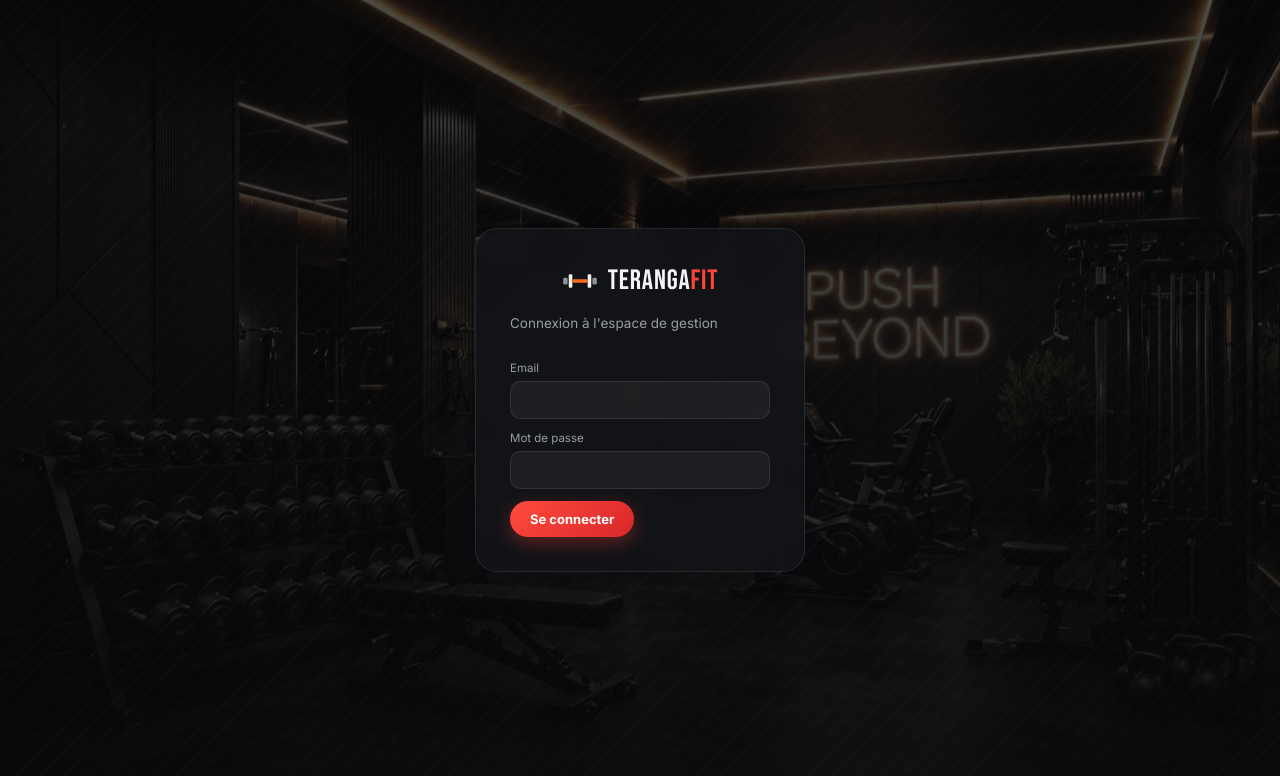
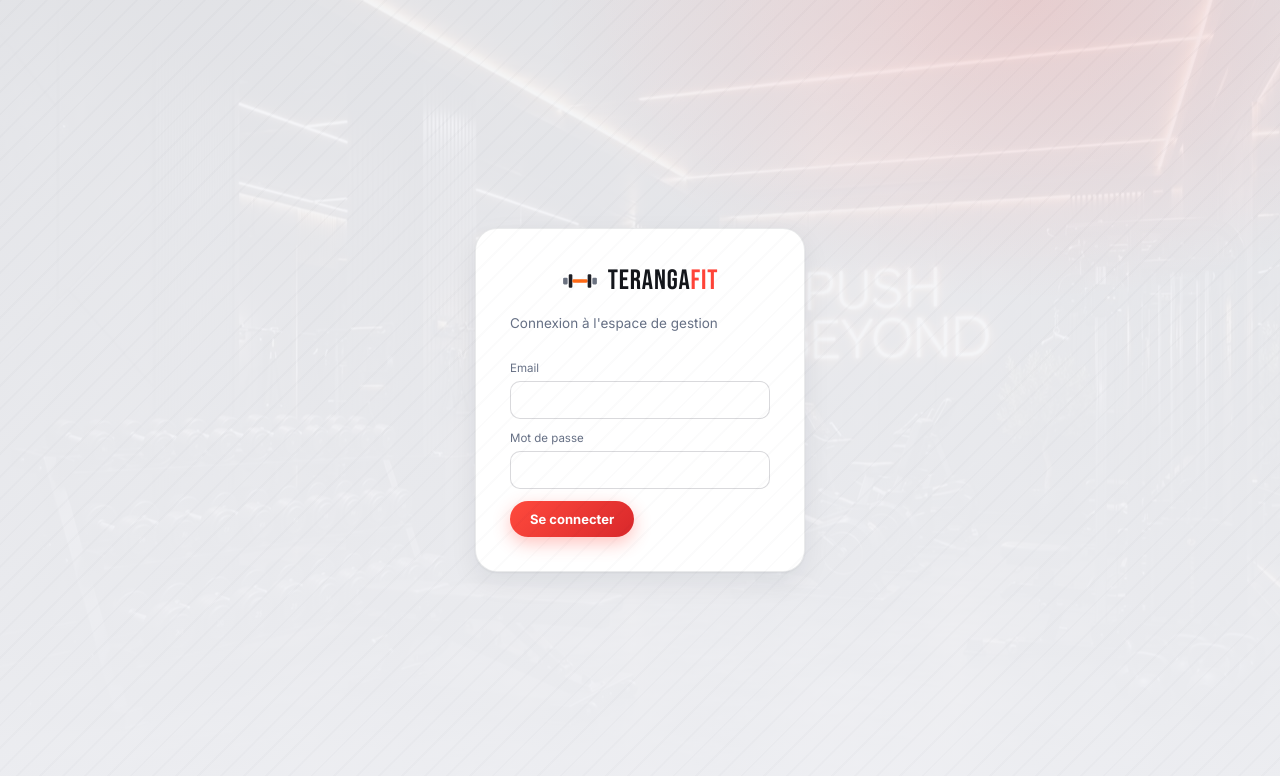
Before and after one commit to Ismaila01/teranga-fit, a Next.js app: page /login in a window 1280 px wide. Shown: the top 776 px of the page. Built offline with nearby package versions, Linux system fonts and the light colour scheme; no server answers.

Commit message:
thème clair

```diff
--- a/components/Logo.js
+++ b/components/Logo.js
@@ -1,11 +1,11 @@
 export default function Logo({ size = 30 }) {
   return (
     <svg width={size} height={size} viewBox="0 0 32 32" fill="none" xmlns="http://www.w3.org/2000/svg">
-      <rect x="1" y="13" width="4" height="6" rx="1" fill="#8D9099" />
-      <rect x="6" y="10" width="3.2" height="12" rx="1" fill="#F3F1EC" />
+      <rect x="1" y="13" width="4" height="6" rx="1" fill="#6B7280" />
+      <rect x="6" y="10" width="3.2" height="12" rx="1" fill="#1C1E25" />
       <rect x="9.2" y="14.5" width="13.6" height="3" rx="1.2" fill="#FF6A16" />
-      <rect x="22.8" y="10" width="3.2" height="12" rx="1" fill="#F3F1EC" />
-      <rect x="27" y="13" width="4" height="6" rx="1" fill="#8D9099" />
+      <rect x="22.8" y="10" width="3.2" height="12" rx="1" fill="#1C1E25" />
+      <rect x="27" y="13" width="4" height="6" rx="1" fill="#6B7280" />
     </svg>
   );
 }
--- a/styles/globals.css
+++ b/styles/globals.css
@@ -1,23 +1,24 @@
 @import url('https://fonts.googleapis.com/css2?family=Bebas+Neue&family=Inter:wght@400;500;600;700;800&display=swap');
 
 :root {
-  --bg:#08090B; --glass:rgba(255,255,255,.045); --line:rgba(255,255,255,.09);
-  --text:#F4F4F6; --muted:#9A9DA6;
-  --coral:#FF4438; --orange:#FF6A16; --cyan:#2FD1D9; --amber:#F2A93B; --green:#34D399;
-  --surface:#14151A; --surface2:#1C1E25;
+  --bg:#F3F4F8; --glass:#FFFFFF; --line:rgba(20,24,40,.09);
+  --text:#14161B; --muted:#667085;
+  --coral:#FF4438; --orange:#FF6A16; --cyan:#1BB5BE; --amber:#E8962A; --green:#12A06E;
+  --surface:#FFFFFF; --surface2:#F3F4F8;
+  --shadow: 0 1px 2px rgba(16,24,40,.05), 0 10px 28px rgba(16,24,40,.07);
 }
 * { box-sizing: border-box; }
 html, body { margin: 0; padding: 0; color: var(--text); font-family: 'Inter', sans-serif; }
 body {
   background:
-    radial-gradient(900px 500px at 85% -10%, rgba(255,59,59,.17), transparent 60%),
-    radial-gradient(700px 500px at -5% 105%, rgba(255,106,22,.10), transparent 60%),
+    radial-gradient(900px 480px at 90% -12%, rgba(255,68,56,.10), transparent 60%),
+    radial-gradient(700px 480px at -5% 108%, rgba(255,138,61,.08), transparent 60%),
     var(--bg);
   background-attachment: fixed;
 }
 body::before {
   content: ""; position: fixed; inset: 0; pointer-events: none; z-index: 0;
-  background: repeating-linear-gradient(135deg, rgba(255,255,255,.017) 0 2px, transparent 2px 16px);
+  background: repeating-linear-gradient(135deg, rgba(20,24,40,.017) 0 2px, transparent 2px 16px);
 }
 h1, h2, h3 { margin: 0; }
 option { background: #14151A; color: var(--text); }
@@ -48,7 +49,7 @@ option { background: #14151A; color: var(--text); }
 .sideLink.active { color: #fff; font-weight: 600; }
 .activePill { position: absolute; inset: 0; border-radius: 12px; background: linear-gradient(135deg, #FF4A3D, #D9282B); box-shadow: 0 6px 20px rgba(255,68,56,.35); }
 
-.sideUser { margin-top: auto; display: flex; align-items: center; gap: 10px; padding: 12px; border-radius: 14px; background: rgba(255,255,255,.04); border: 1px solid var(--line); }
+.sideUser { margin-top: auto; display: flex; align-items: center; gap: 10px; padding: 12px; border-radius: 14px; background: rgba(20,24,40,.04); border: 1px solid var(--line); }
 .sideUserText { min-width: 0; flex: 1; }
 .sideUserText b { display: block; font-size: 13px; text-transform: capitalize; overflow: hidden; text-overflow: ellipsis; white-space: nowrap; }
 .sideUserText small { color: var(--muted); font-size: 11px; }
@@ -61,7 +62,7 @@ option { background: #14151A; color: var(--text); }
 .pageTitle { font-size: 26px; font-weight: 800; letter-spacing: -.02em; }
 .pageDate { margin: 3px 0 0; color: var(--muted); font-size: 13px; text-transform: capitalize; }
 .topActions { display: flex; align-items: center; gap: 12px; }
-.livePill { display: inline-flex; align-items: center; gap: 7px; font-size: 12px; color: var(--muted); background: rgba(255,255,255,.05); border: 1px solid var(--line); padding: 6px 12px; border-radius: 999px; }
+.livePill { display: inline-flex; align-items: center; gap: 7px; font-size: 12px; color: var(--muted); background: rgba(20,24,40,.05); border: 1px solid var(--line); padding: 6px 12px; border-radius: 999px; }
 .livePill i { width: 7px; height: 7px; border-radius: 50%; background: var(--green); animation: pulse 1.6s infinite; }
 @keyframes pulse { 0% { box-shadow: 0 0 0 0 rgba(52,211,153,.6); } 70% { box-shadow: 0 0 0 8px rgba(52,211,153,0); } 100% { box-shadow: 0 0 0 0 rgba(52,211,153,0); } }
 .pageWrap { min-width: 0; }
@@ -90,7 +91,7 @@ option { background: #14151A; color: var(--text); }
 .panel { padding: 20px; min-width: 0; }
 .panelHead { display: flex; justify-content: space-between; align-items: center; margin-bottom: 14px; gap: 10px; }
 .panelHead h3 { font-size: 15px; font-weight: 700; }
-.tabs { display: flex; gap: 4px; background: rgba(255,255,255,.05); padding: 3px; border-radius: 999px; }
+.tabs { display: flex; gap: 4px; background: rgba(20,24,40,.05); padding: 3px; border-radius: 999px; }
 .tab { background: none; border: none; color: var(--muted); font-size: 12px; font-weight: 600; padding: 6px 12px; border-radius: 999px; cursor: pointer; font-family: inherit; }
 .tab.on { background: var(--coral); color: #fff; }
 .lineChart { width: 100%; height: auto; display: block; }
@@ -101,7 +102,7 @@ option { background: #14151A; color: var(--text); }
 .legend li i { width: 10px; height: 10px; border-radius: 3px; flex: none; }
 .legend li span { flex: 1; color: var(--muted); }
 .logList { list-style: none; margin: 0; padding: 0; display: flex; flex-direction: column; gap: 10px; }
-.logList li { display: flex; align-items: center; gap: 10px; padding: 8px 10px; border-radius: 12px; background: rgba(255,255,255,.035); }
+.logList li { display: flex; align-items: center; gap: 10px; padding: 8px 10px; border-radius: 12px; background: rgba(20,24,40,.035); }
 .logText { flex: 1; min-width: 0; }
 .logText b { display: block; font-size: 13px; }
 .logText small { color: var(--muted); font-size: 11.5px; }
@@ -111,18 +112,18 @@ option { background: #14151A; color: var(--text); }
 .card h3 { font-size: 15px; font-weight: 700; margin: 0 0 12px; }
 table { width: 100%; border-collapse: collapse; font-size: 13.5px; }
 th { text-align: left; color: var(--muted); font-weight: 600; font-size: 11px; letter-spacing: .06em; text-transform: uppercase; padding: 8px; border-bottom: 1px solid var(--line); }
-td { padding: 11px 8px; border-bottom: 1px solid rgba(255,255,255,.05); }
-tbody tr:hover td { background: rgba(255,255,255,.025); }
+td { padding: 11px 8px; border-bottom: 1px solid rgba(20,24,40,.05); }
+tbody tr:hover td { background: rgba(20,24,40,.025); }
 tr:last-child td { border-bottom: none; }
 .tag { padding: 4px 10px; border-radius: 999px; font-size: 11px; font-weight: 700; white-space: nowrap; }
 .tag.ok { background: rgba(52,211,153,.14); color: var(--green); }
 .tag.exp { background: rgba(255,68,56,.15); color: var(--coral); }
-.tag.neutral { background: rgba(255,255,255,.07); color: var(--muted); }
+.tag.neutral { background: rgba(20,24,40,.07); color: var(--muted); }
 
 .row { display: flex; gap: 12px; flex-wrap: wrap; align-items: end; }
 .field { display: flex; flex-direction: column; gap: 6px; }
 .field label { font-size: 11.5px; color: var(--muted); }
-input, select { background: rgba(255,255,255,.05); border: 1px solid var(--line); color: var(--text); border-radius: 10px; padding: 10px 12px; font-family: inherit; font-size: 13.5px; outline: none; }
+input, select { background: rgba(20,24,40,.05); border: 1px solid var(--line); color: var(--text); border-radius: 10px; padding: 10px 12px; font-family: inherit; font-size: 13.5px; outline: none; }
 input:focus, select:focus { border-color: var(--coral); }
 button.primary, .primary { background: linear-gradient(135deg, #FF4A3D, #D9282B); color: #fff; border: none; border-radius: 999px; padding: 10px 20px; font-weight: 700; font-size: 13px; cursor: pointer; width: fit-content; box-shadow: 0 6px 18px rgba(255,68,56,.32); font-family: inherit; }
 .ctaLink { display: inline-flex; align-items: center; gap: 6px; text-decoration: none; }
@@ -134,7 +135,7 @@ button.ghost:hover { border-color: var(--coral); color: var(--coral); }
 .scanResult.blocked { background: rgba(255,68,56,.12); border: 1px solid rgba(255,68,56,.55); }
 .reminderRow { padding: 12px 0; border-bottom: 1px solid var(--line); }
 .reminderRow:last-child { border-bottom: none; }
-.wa { background: rgba(255,255,255,.04); border-left: 3px solid var(--amber); border-radius: 0 10px 10px 0; padding: 10px 12px; font-size: 13px; margin-top: 8px; color: var(--muted); }
+.wa { background: rgba(20,24,40,.04); border-left: 3px solid var(--amber); border-radius: 0 10px 10px 0; padding: 10px 12px; font-size: 13px; margin-top: 8px; color: var(--muted); }
 .empty { color: var(--muted); font-size: 13.5px; padding: 12px 0; }
 .loading { padding: 40px; color: var(--muted); }
 
@@ -152,17 +153,17 @@ button.ghost:hover { border-color: var(--coral); color: var(--coral); }
 .posLabel { font-size: 12.5px; color: var(--muted); margin: 0 0 16px; }
 .posSearch { width: 100%; margin-bottom: 20px; }
 .posSection { font-size: 13px; font-weight: 700; margin: 0 0 10px; }
-.posOption, .methodCard { display: flex; align-items: center; gap: 12px; background: rgba(255,255,255,.04); border: 1.5px solid var(--line); border-radius: 14px; padding: 13px 15px; margin-bottom: 10px; cursor: pointer; transition: border-color .2s, background .2s; }
+.posOption, .methodCard { display: flex; align-items: center; gap: 12px; background: rgba(20,24,40,.04); border: 1.5px solid var(--line); border-radius: 14px; padding: 13px 15px; margin-bottom: 10px; cursor: pointer; transition: border-color .2s, background .2s; }
 .posOption { justify-content: space-between; }
-.posOption:hover, .methodCard:hover { border-color: rgba(255,255,255,.22); }
+.posOption:hover, .methodCard:hover { border-color: rgba(20,24,40,.22); }
 .posOption.selected, .methodCard.selected { border-color: var(--coral); background: rgba(255,68,56,.1); }
 .posOption b { display: block; font-size: 14px; }
 .posMeta { font-size: 11.5px; color: var(--muted); }
 .posPrice { font-size: 13px; font-weight: 700; text-align: right; white-space: nowrap; }
-.methodCard .methodIcon { width: 40px; height: 40px; border-radius: 10px; display: flex; align-items: center; justify-content: center; font-size: 18px; background: rgba(255,255,255,.08); flex: none; overflow: hidden; }
+.methodCard .methodIcon { width: 40px; height: 40px; border-radius: 10px; display: flex; align-items: center; justify-content: center; font-size: 18px; background: rgba(20,24,40,.08); flex: none; overflow: hidden; }
 .methodLogoImg { width: 40px !important; height: 40px !important; object-fit: cover; border-radius: 10px; display: block; }
 .recBadge { margin-left: auto; background: var(--coral); color: #fff; font-size: 10.5px; font-weight: 700; padding: 3px 9px; border-radius: 999px; }
-.totalBox { background: rgba(255,255,255,.05); border: 1.5px solid var(--line); border-radius: 14px; padding: 14px 16px; display: flex; justify-content: space-between; align-items: center; font-weight: 700; margin: 14px 0; }
+.totalBox { background: rgba(20,24,40,.05); border: 1.5px solid var(--line); border-radius: 14px; padding: 14px 16px; display: flex; justify-content: space-between; align-items: center; font-weight: 700; margin: 14px 0; }
 .ticketPreview { background: #fff; color: #17181B; border-radius: 14px; border: 1.5px dashed #C9C6BC; padding: 18px; text-align: center; }
 .ticketStamp { display: inline-block; border: 1px dashed #C9C6BC; border-radius: 6px; padding: 6px 14px; font-size: 11px; font-weight: 700; letter-spacing: .1em; margin-bottom: 10px; }
 .ticketRow { display: flex; justify-content: space-between; font-size: 13px; padding: 5px 0; text-align: left; }
@@ -180,3 +181,22 @@ button.ghost:hover { border-color: var(--coral); color: var(--coral); }
   .sideLabel, .sideUser { display: none; }
   .sideBrand { padding-bottom: 12px; }
 }
+
+
+/* ---------- Thème clair : ajustements ---------- */
+.glass, .card, .posCol, .panel { box-shadow: var(--shadow); }
+.glass { backdrop-filter: none; -webkit-backdrop-filter: none; }
+input, select { background: #fff; border-color: rgba(20,24,40,.16); }
+option { background: #fff; color: var(--text); }
+.tag.ok { color: #0E8A5E; background: rgba(18,160,110,.12); }
+.tag.exp { color: #D93025; background: rgba(255,68,56,.12); }
+.tag.neutral { color: #475467; }
+.livePill { background: #fff; color: #475467; }
+.sideUser { background: #F7F8FB; }
+.ticketPreview { box-shadow: 0 6px 20px rgba(16,24,40,.08); }
+.loginPage { background:
+  radial-gradient(800px 500px at 80% 0%, rgba(255,68,56,.14), transparent 60%),
+  linear-gradient(rgba(243,244,248,.93), rgba(243,244,248,.97)), url(/images/gym-dark.jpg) center / cover no-repeat; }
+.loginCard { background: #fff; box-shadow: var(--shadow); backdrop-filter: none; -webkit-backdrop-filter: none; }
+.scanResult.ok { color: #0B6B49; }
+.scanResult.blocked { color: #B42318; }
```
Also changed, not shown: pages/index.js (+7 -7 lines).
